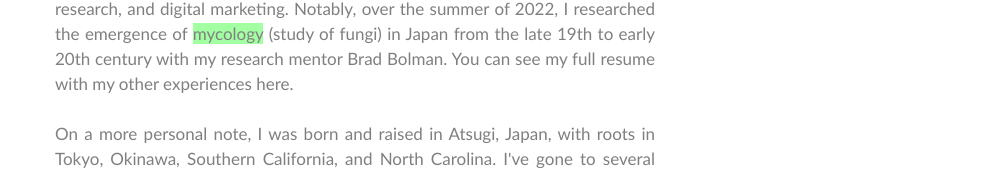
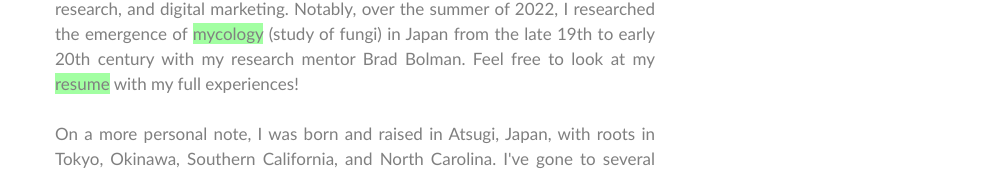
Before and after one commit to takaramarina/about, a plain HTML site: page index.html in a window 1280 px wide. Shown: the part 759-929 px from the top of the page, without its empty margins (285-1280 px from the left). Drawn offline with Linux system fonts and the light colour scheme.

Commit message:
resume link

```diff
--- a/index.html
+++ b/index.html
@@ -128,8 +128,9 @@
         <span style="background-color: rgba(100, 255, 100, 0.6)">mycology</span></a>
        (study
       of fungi) in Japan from the late 19th to early 20th
-      century with my research mentor Brad Bolman. You
-      can see my full resume with my other experiences here.
+      century with my research mentor Brad Bolman. Feel free
+      to look at my <a href="https://takaramarina.github.io/resume/">
+        <span style="background-color: rgba(100, 255, 100, 0.6)">resume</span></a> with my full experiences!
       <br><br>
       On a more personal note, I was born and raised in
       Atsugi, Japan, with roots in Tokyo, Okinawa, Southern
```
